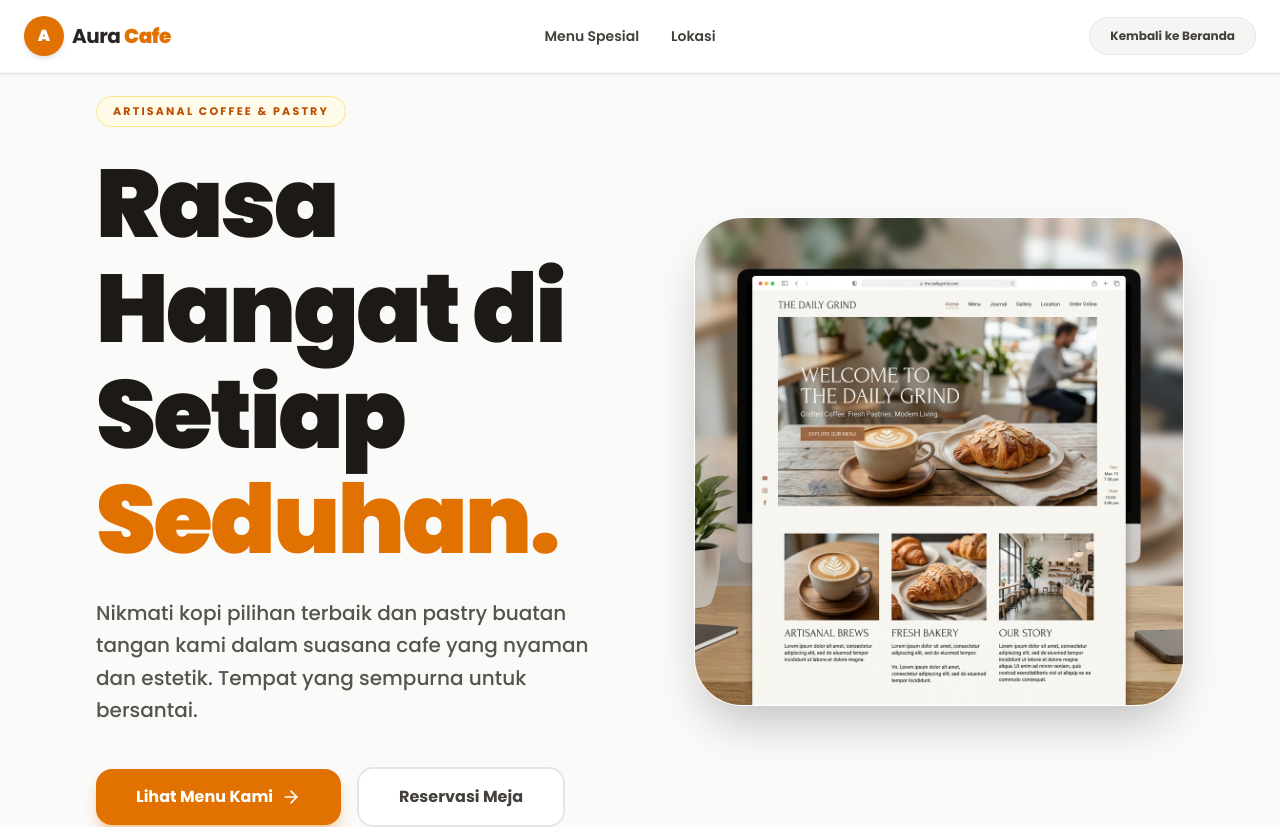
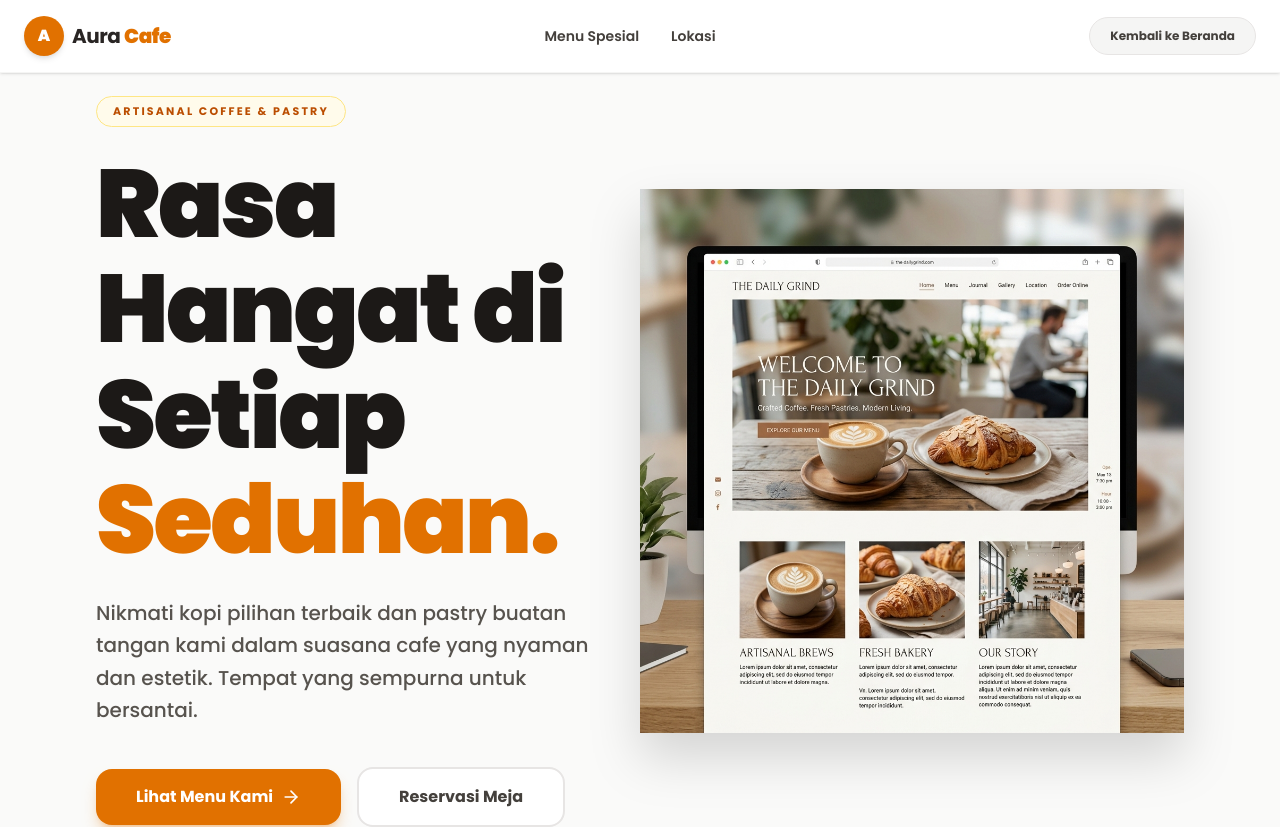
Before and after one commit to imanyunar/start, a React (Vite) app: page /business-profile in a window 1280 px wide. Shown: the top 827 px of the page. Built offline with nearby package versions, Linux system fonts and the light colour scheme.

Commit message:
fix: mockup image overflowing frame

```diff
--- a/src/pages/BusinessProfilePage.tsx
+++ b/src/pages/BusinessProfilePage.tsx
@@ -70,13 +70,12 @@ const BusinessProfilePage = () => {
           initial={{ opacity: 0, scale: 0.95 }}
           animate={{ opacity: 1, scale: 1 }}
           transition={{ delay: 0.2, duration: 0.5 }}
-          className="w-full md:w-[45%] mt-16 md:mt-0 relative"
+          className="w-full md:w-[50%] mt-16 md:mt-0 flex justify-center relative"
         >
-          <div className="absolute inset-0 bg-amber-100/50 rounded-[3rem] transform translate-x-4 translate-y-4 -z-10"></div>
           <img
             src="/fnb_mockup.png"
-            alt="Aura Cafe Interior and Coffee"
-            className="w-full h-auto max-h-[600px] object-cover rounded-[3rem] shadow-2xl border border-white"
+            alt="Aura Cafe Website Mockup"
+            className="w-full h-auto max-w-[800px] object-contain drop-shadow-2xl"
           />
         </motion.div>
       </section>
```
